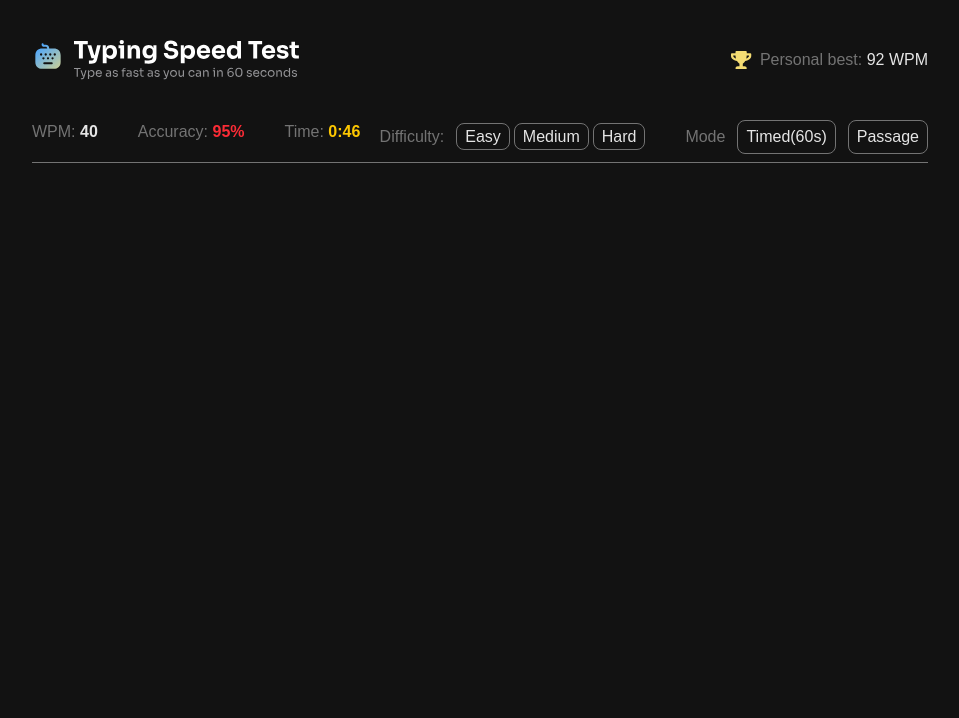
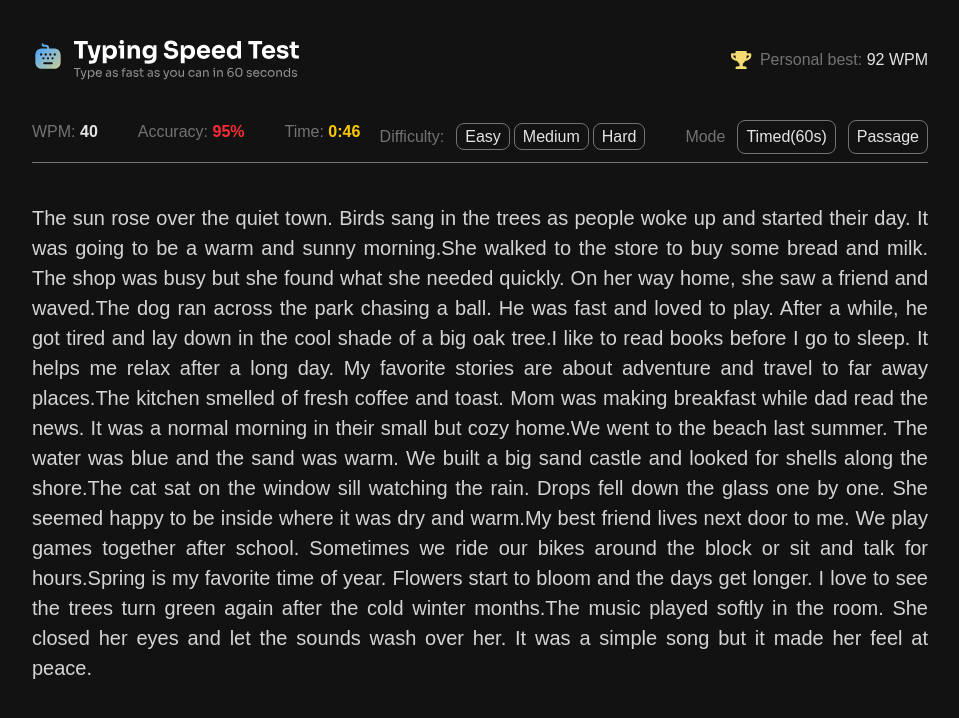
Before and after one commit to Zer0-Gravity/mini-react-project, a React (Vite) app in the folder typing-test/: page / in a window 1280 px wide. Shown: the top 718 px of the page, without its empty margins (160-1119 px from the left). Built offline with nearby package versions, Linux system fonts and the light colour scheme.

Commit message:
Feat: Add playground typing components

```diff
--- /dev/null
+++ b/typing-test/src/Component/Playground.tsx
@@ -0,0 +1,16 @@
+import { dataTyping } from "../Utils/DataTyping";
+
+function Playground() {
+    return (
+        <>
+            <div>
+                <p className="text-justify text-neutral-300 text-[20px]">
+                    {dataTyping.easy.map((item) => item.text)}
+                </p>
+            </div>
+            <input type="text" />
+        </>
+    );
+}
+
+export default Playground;
--- a/typing-test/src/TypingTest.tsx
+++ b/typing-test/src/TypingTest.tsx
@@ -1,4 +1,5 @@
 import Input from "./Component/Input";
+import Playground from "./Component/Playground";
 
 function TypingTest() {
     return (
@@ -53,6 +54,11 @@ function TypingTest() {
                     </div>
                 </div>
             </section>
+
+            {/* Playground */}
+            <section className="w-[70%]">
+                <Playground />
+            </section>
         </main>
     );
 }
```
